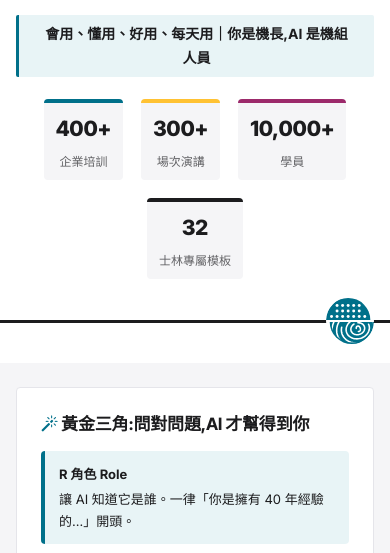
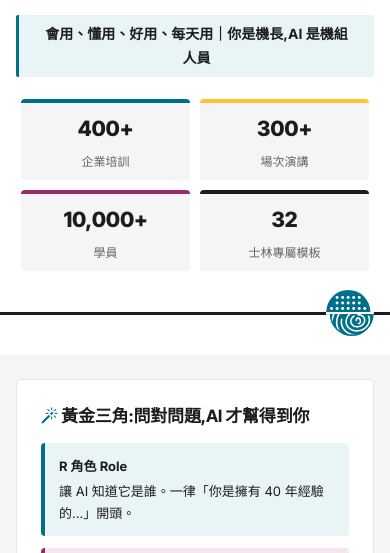
Before and after one commit to huangchingfeng/shihlin-ai-course, a plain HTML site: page index.html in a window 390 px wide. Shown: the part 220-773 px from the top of the page. Drawn offline with nearby package versions, Linux system fonts and the light colour scheme.

Commit message:
手機版數字改 2x2
Co-Authored-By: Claude Opus 5.5 (1M context) <noreply@anthropic.com>

```diff
--- a/assets/autolab-signoff-theme.css
+++ b/assets/autolab-signoff-theme.css
@@ -99,7 +99,8 @@ html body footer b { color: var(--so-teal); }
 
 @media (max-width: 600px) {
   html body header.hero::after { width: 48px; height: 48px; right: 16px; }
-  html body .stat { min-width: 0; padding: 8px 12px 6px; }
+  html body .stats { gap: 10px; }
+  html body .stat { min-width: 0; flex: 0 0 calc(50% - 10px); padding: 8px 12px 6px; }
   html body .teacher { padding-right: 30px; padding-top: 80px; }
   html body .teacher::before { top: 20px; left: 30px; right: auto; width: 44px; height: 44px; }
 }
```
